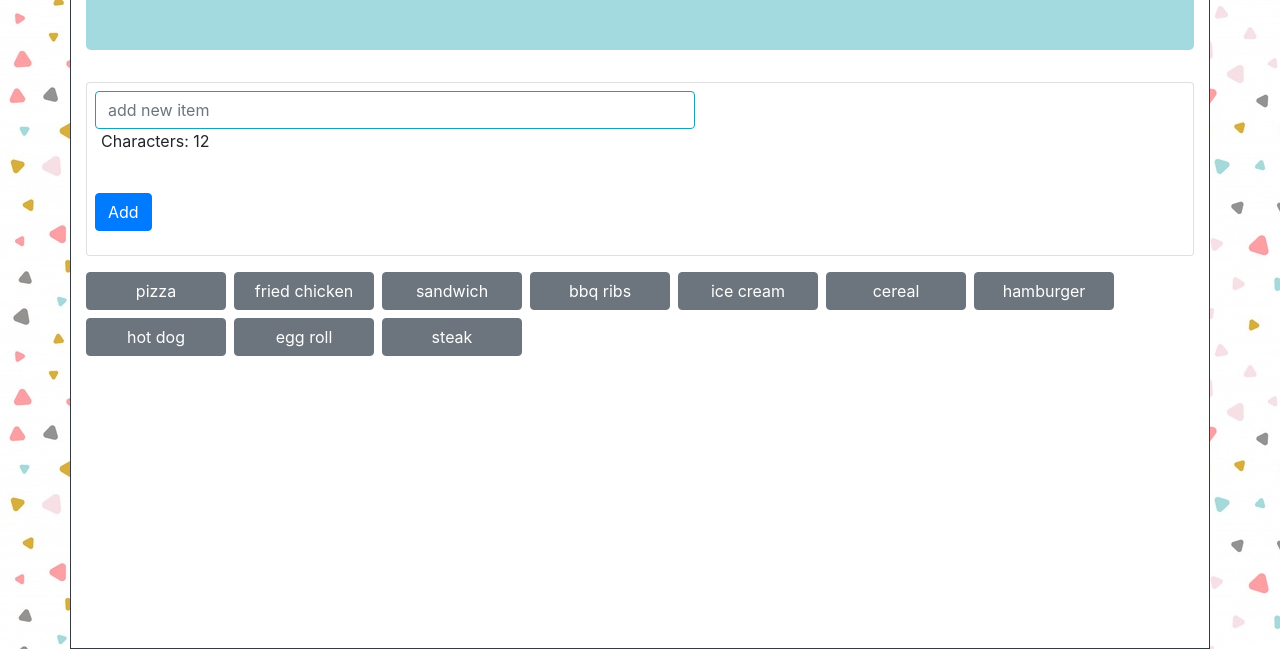
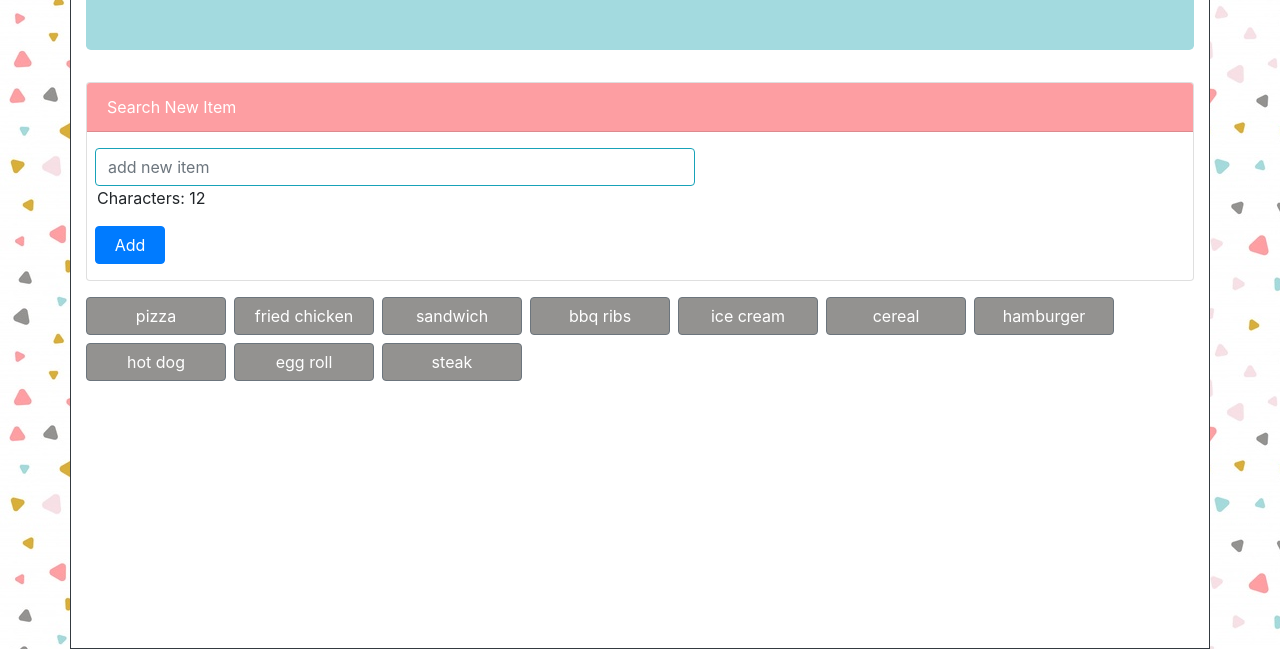
Before and after one commit to jsosnicki647/Giphy, a plain HTML site: page index.html in a window 1280 px wide. Shown: the part 151-800 px from the top of the page. Drawn offline with nearby package versions, Linux system fonts and the light colour scheme.

Commit message:
updated css

```diff
--- a/assets/css/style.css
+++ b/assets/css/style.css
@@ -1,15 +1,28 @@
 #add-item{
     border: 2px solid #A3DADF;
     max-width: 600px;
+    margin: 1em 0 0 .5em;
+}
+
+#add-button{
+    width: 70px;
+    margin: 0 0 1em .5em;
 }
 
 #char-remaining{
     padding-left: 6px;
+    margin-left: .25em;
 }
 
 .button{
     margin: 0 .5em .5em 0;
     width: 140px;
+    background: #939290;
+}
+
+.card-header{
+    background: #FD9EA2;
+    color: white;
 }
 
 .container{
@@ -28,6 +41,10 @@
     font-weight: bold;
 }
 
+.card{
+    margin-bottom: 1em;
+}
+
 img{
     margin: .25em;
 }
--- a/assets/javascript/app.js
+++ b/assets/javascript/app.js
@@ -104,7 +104,6 @@ $(document).ready(function(){
             }
         }
 
-        console.log(keyStrokes)
         $("#char-remaining").text("Characters: " + (12 - keyStrokes))
     })
 })
--- a/index.html
+++ b/index.html
@@ -19,14 +19,14 @@
         <div class="jumbotron text-center">
             <h1>find it in a GIF-y</h1>
         </div>
-        <form class="card card-default">
-            <div class="form-group">
+            <div class="card card-default">
+                <div class="card-header">
+                    Search New Item
+                </div>
                 <input id="add-item" class="form-control border border-info" placeholder="add new item">
                 <p id="char-remaining">Characters: 12</p>
-                <br>
                 <button id="add-button" class="btn btn-primary">Add</button>
             </div>
-        </form>
         <div id="buttons"></div>
         <div id="gifs" class="row text-center"></div>
     </div>
```
